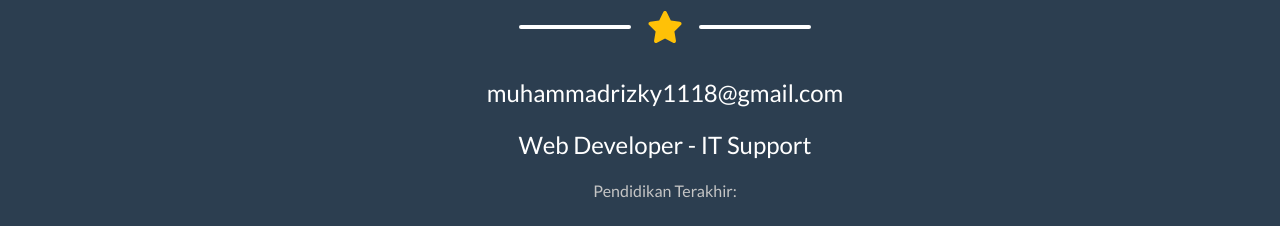
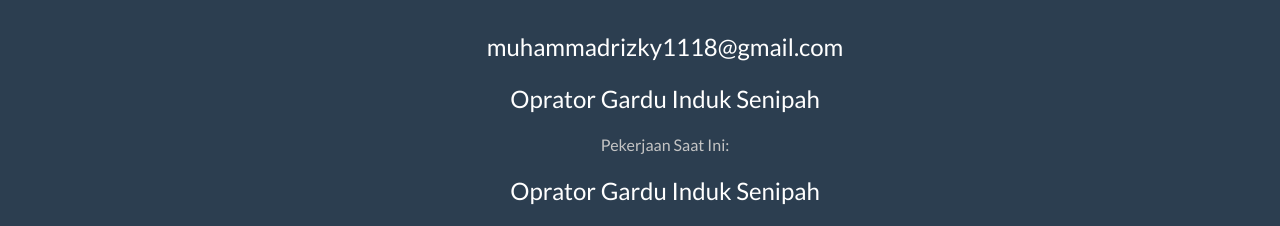
Before and after one commit to Muhammadiki/muhammadrisqinugraha.github.io, a plain HTML site: page index.html in a window 1280 px wide. Shown: the part 724-950 px from the top of the page. Drawn offline with nearby package versions, Linux system fonts and the light colour scheme.

Commit message:
Update index.html

```diff
--- a/index.html
+++ b/index.html
@@ -160,7 +160,13 @@
                                     <!-- Masthead Subheading-->
                                     <div class="masthead-subheading font-weight-light mb-0">
                                         <p> muhammadrizky1118@gmail.com </p>
-                                        <p> Web Developer - IT Support </p>
+                                        <p> Oprator Gardu Induk Senipah </p>
+                                    </div>
+                                    <div class="font-weight-light mb-0">
+                                        <p style="color: rgb(197, 197, 197);">Pekerjaan Saat Ini:</p>
+                                    </div>
+                                    <div class="masthead-subheading font-weight-light mb-0">
+                                        <p> Oprator Gardu Induk Senipah </p>
                                     </div>
                                     <div class="font-weight-light mb-0">
                                         <p style="color: rgb(197, 197, 197);">Pendidikan Terakhir:</p>
```
